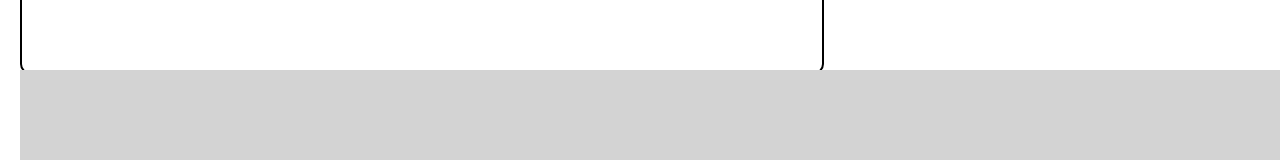
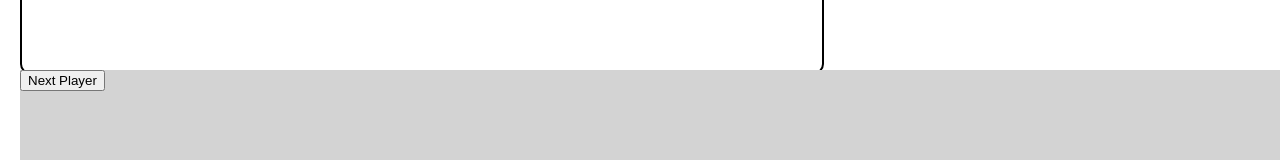
Before and after one commit to elizasohn/exquisite-corpse, a React (Create React App) app: page / in a window 1280 px wide. Shown: the part 530-690 px from the top of the page. Built offline with nearby package versions, Linux system fonts and the light colour scheme.

Commit message:
add change draw area function

```diff
--- a/src/App.js
+++ b/src/App.js
@@ -18,7 +18,8 @@ class App extends React.Component {
 
     this.state = {
       lines: [],
-      isDrawing: false
+      isDrawing: false,
+      drawArea: 0,
     };
 
     this.handleColorChange = this.handleColorChange.bind(this);
@@ -29,7 +30,17 @@ class App extends React.Component {
 
   }
 
-  attachEventsToDrawArea(drawArea) {
+  // attachEventsToDrawArea(drawArea) {
+
+  handleChangeDrawArea(drawArea) {
+    this.setState(prevState => {
+      const nextDrawArea = (this.state.drawArea + 1);
+      return {
+      lines: [],
+      isDrawing: true,
+      drawArea: nextDrawArea,
+    };
+  });
 
   }
 
@@ -208,6 +219,7 @@ class App extends React.Component {
         </div>
 
         <div className="footer">
+        <button onClick={() => this.handleChangeDrawArea(1)}>Next Player</button>
         </div>
       </div>
     );
```
